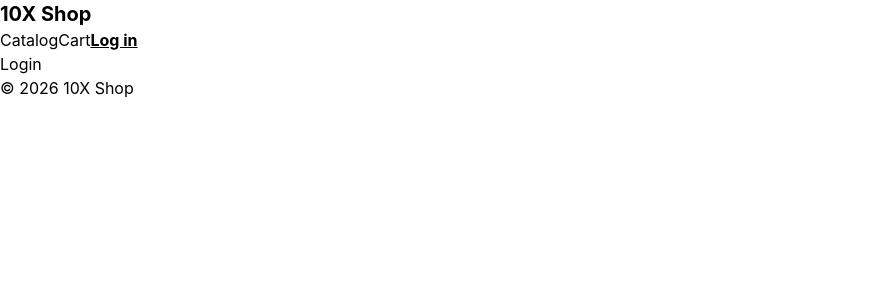
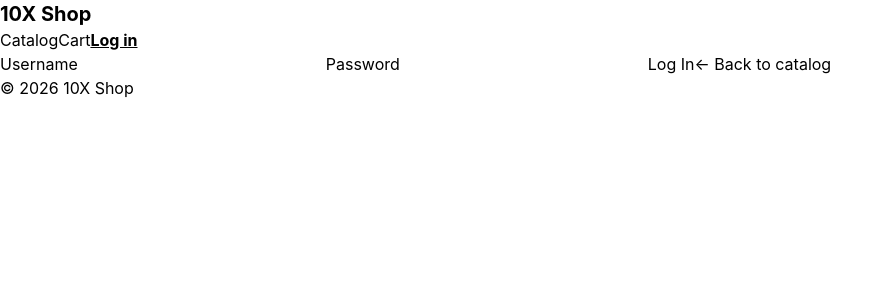
Before and after one commit to Mariam3120/10x-Shop-Mariam-Grigolia, a React (Vite) app: page /login in a window 1280 px wide. Shown: the top 300 px of the page, without its empty margins (0-893 px from the left). Built offline with nearby package versions, Linux system fonts and the light colour scheme.

Commit message:
feat: controlled login form with validation CORE

```diff
--- a/src/pages/LoginPage.tsx
+++ b/src/pages/LoginPage.tsx
@@ -1,4 +1,103 @@
+import { useState } from "react";
+import type { ChangeEvent, SubmitEvent } from "react";
+import { Link, useNavigate } from "react-router";
+import { useAuth } from "../hooks/useAuth";
+import type { LoginFormValues } from "../types/user";
+
+interface LoginErrors {
+  username?: string;
+  password?: string;
+}
+//? means optional, when form is loaded it can be empty for the first time
+
 function LoginPage() {
-  return <h1>Login</h1>;
+  const [values, setValues] = useState<LoginFormValues>({
+    username: "",
+    password: "",
+  });
+  //we use here generic- that tells TS that it is strictly determined the structure
+  //for the first it is empty
+
+  const [errors, setErrors] = useState<LoginErrors>({});
+  //create errors state - for first it is also empty, there are no errors when user enters the app first time
+
+  const { login } = useAuth();
+  //we used global value that is accesible by hook, we need just to login(isLoggedIn: true)
+  const navigate = useNavigate();
+
+  function handleChange(e: ChangeEvent<HTMLInputElement>) {
+    //ChangeEvent<HTMLInputElement> it is generic that tells TS (changeEvent tells that something is changing),
+    //so <HTMLInputElement> means that change is made on input
+    const { name, value } = e.target;
+    //destructuring name(input's name) and value (user typing). e.target is that specific element on which the action is happening
+    setValues({ ...values, [name]: value });
+    //spread operator, we keep old things and also take what we need now
+    //[] this is computed property name - so when user types in username field it becomes: usernaem: "someName"
+    //when user types in password, [name] becomes password="somePassw12"
+  }
+
+  function validate(): LoginErrors {
+    const newErrors: LoginErrors = {};
+
+    if (!values.username.trim()) {
+      newErrors.username = "Username is required";
+    }
+    //if username doesn't exist or there is just empty space, write an error message
+    //newErrors.username - here means I called: 'username' for to easily see on which component to write the line (matching)
+    //newErrors is an object that's why we can write with dot notation
+
+    if (!values.password) {
+      newErrors.password = "Password is required";
+    } else if (values.password.length < 6) {
+      newErrors.password = "Password must be at least 6 characters";
+    }
+    return newErrors;
+  }
+  //so in validate function we say to TS by writing validate(): LoginErrors that it should return same type of values as LoginErrors(so errors object)
+  //after we again create new errors value that is empty for first coz we don;t know if user will have some errors or no
+  //and this new errors are the type of LoginErrors
+
+  function handleSubmit(e: SubmitEvent<HTMLFormElement>) {
+    e.preventDefault();
+
+    const newErrors = validate();
+    setErrors(newErrors);
+
+    if (Object.keys(newErrors).length === 0) {
+      login(values.username.trim());
+      navigate("/");
+    }
+  }
+
+  return (
+    <form onSubmit={handleSubmit}>
+      <label htmlFor="username">Username</label>
+      <input
+        id="username"
+        name="username"
+        value={values.username}
+        onChange={handleChange}
+      />
+      {errors.username && (
+        <p className="mt-1 text-sm text-red-600">{errors.username}</p>
+      )}
+
+      <label htmlFor="password">Password</label>
+      <input
+        id="password"
+        name="password"
+        type="password"
+        value={values.password}
+        onChange={handleChange}
+      />
+      {errors.password && (
+        <p className="mt-1 text-sm text-red-600">{errors.password}</p>
+      )}
+
+      <button type="submit">Log In</button>
+
+      <Link to="/">← Back to catalog</Link>
+    </form>
+  );
 }
 export default LoginPage;
```
